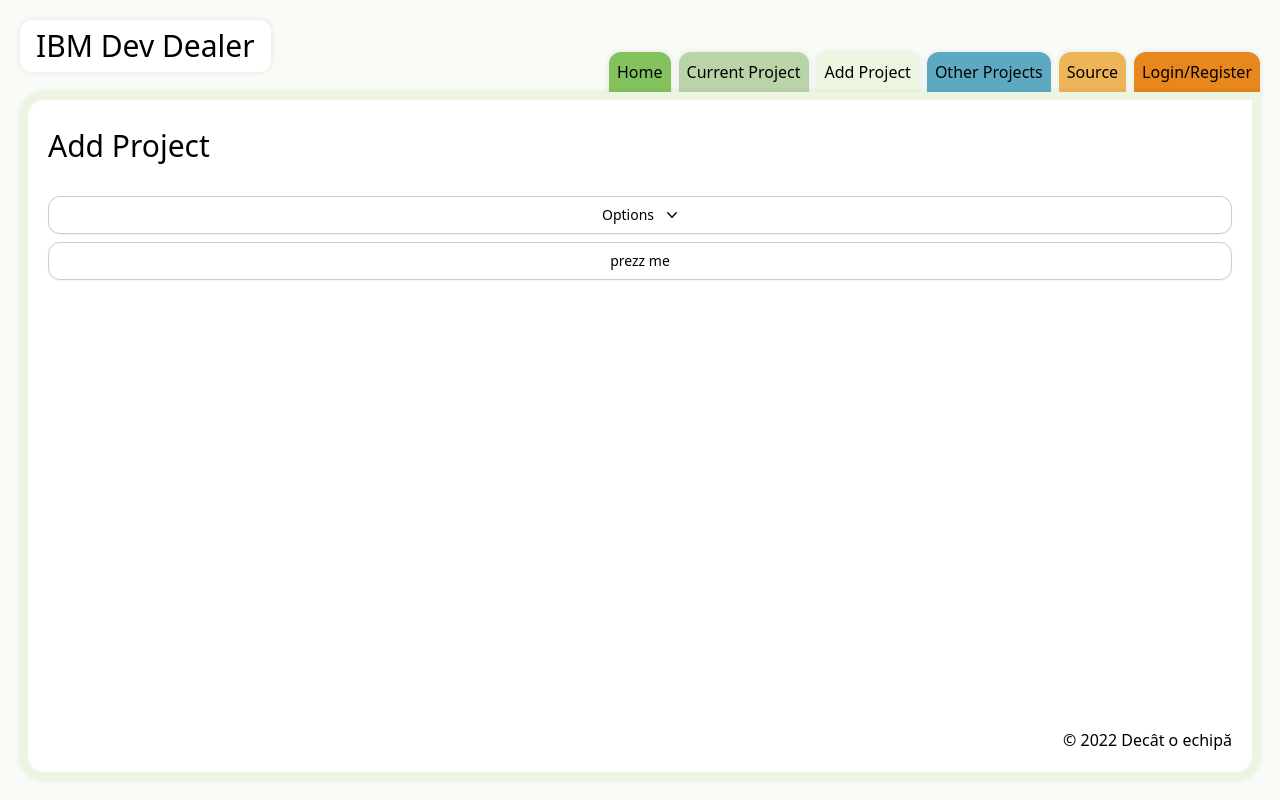
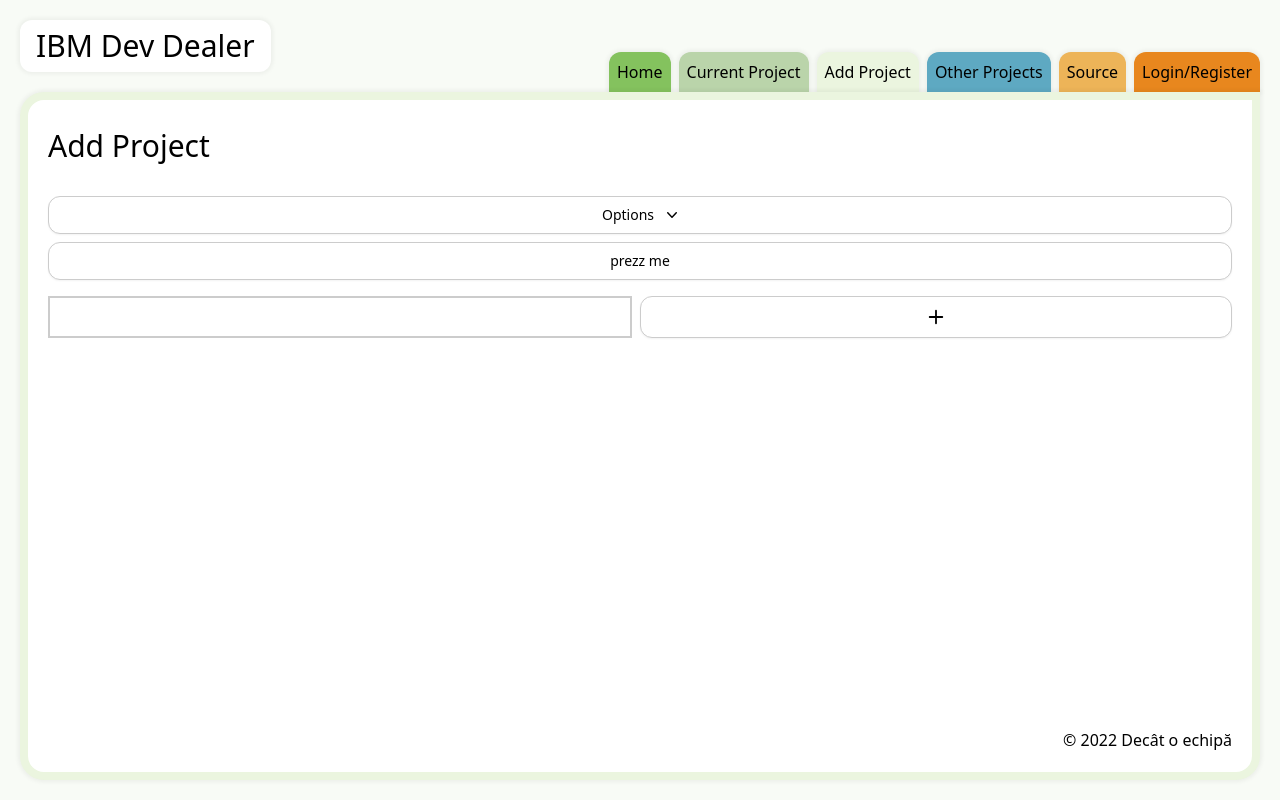
Before and after one commit to IBM-Dev-Dealer/frontend, a Next.js app: page /add-project in a window 1280 px wide. Built offline with nearby package versions, Linux system fonts and the light colour scheme.

Commit message:
work on StringList component

```diff
--- a/components/atoms/Button/Button.jsx
+++ b/components/atoms/Button/Button.jsx
@@ -1,12 +1,13 @@
 import { classNames } from '../../../utils/utils';
 import styles from './Button.module.scss';
 
-const Button = ({ label, onClick, isLoading }) => {
+const Button = ({ label, onClick, isLoading, className }) => {
   return (
     <button
       className={classNames(
         styles.button,
         'inline-flex w-full justify-center rounded-md border border-gray-300 bg-white px-4 py-2 text-sm font-medium text-gray-700 shadow-sm hover:bg-gray-50 active:outline-none active:ring-2 active:ring-indigo-500 active:ring-offset-2 active:ring-offset-gray-100 my-2',
+        className,
       )}
       onClick={onClick}
       onKeyDown={onClick}
--- /dev/null
+++ b/components/atoms/StringList/StringList.jsx
@@ -0,0 +1,73 @@
+import { useEffect, useState } from 'react';
+import { PlusIcon, XMarkIcon } from '@heroicons/react/20/solid';
+import Button from '../Button/Button';
+import { colorizeJSXArray } from '../../../utils/utils';
+
+const StringList = () => {
+  const [entries, setEntries] = useState([]);
+  const [inputValue, setInputValue] = useState('');
+
+  useEffect(() => {
+    console.log('entries', entries);
+  }, [entries]);
+
+  const handleInputContent = () => {
+    if (inputValue === '') return;
+    setEntries((prev) => {
+      const newArr = [...prev];
+      newArr.push(inputValue);
+      return newArr;
+    });
+    setInputValue('');
+  };
+
+  const removeEntry = (entry) => {
+    setEntries((prev) => {
+      const newArr = [...prev];
+      const index = prev.indexOf(entry);
+      newArr.splice(index, 1);
+      return newArr;
+    });
+  };
+
+  const entriesMap = colorizeJSXArray(
+    entries.map((entry, i) => (
+      <div
+        className='bg-light-mustard max-w-full py-2 px-4 rounded-xl flex justify-between gap-2 shadow-sm w-fit'
+        key={`${entry}-${i}`}
+      >
+        <div className='break-words overflow-clip'>{entry}</div>
+        <div className='flex items-center'>
+          <XMarkIcon
+            className='cursor-pointer w-6 h-6 hover:scale-110 active:opacity-20 active:scale-50'
+            onClick={() => removeEntry(entry)}
+          />
+        </div>
+      </div>
+    )),
+  );
+
+  return (
+    <>
+      <div className='w-100 flex gap-2'>
+        <input
+          className='w-full border-solid border-2 border-gray my-2 px-2'
+          value={inputValue}
+          onChange={(e) => setInputValue(e.target.value)}
+          onKeyDown={(e) => {
+            if (e.key === 'Enter') handleInputContent();
+          }}
+        />
+        <Button
+          label={<PlusIcon className='w-6 h-6' />}
+          className='w-fit px-2 py-2'
+          onClick={handleInputContent}
+        />
+      </div>
+
+      <div className='flex gap-4 flex-wrap my-2'>{entriesMap}</div>
+    </>
+  );
+};
+
+export default StringList;
--- a/components/page-components/AddProject/AddProject.jsx
+++ b/components/page-components/AddProject/AddProject.jsx
@@ -1,6 +1,7 @@
 import Dropdown from '../../atoms/Dropdown/Dropdown';
 import Title from '../../atoms/Title/Title';
 import Button from '../../atoms/Button/Button';
+import StringList from '../../atoms/StringList/StringList';
 
 const AddProject = () => {
   return (
@@ -14,6 +15,7 @@ const AddProject = () => {
         ]}
       />
       <Button label={'prezz me'} />
+      <StringList />
     </div>
   );
 };
--- a/utils/utils.js
+++ b/utils/utils.js
@@ -28,7 +28,7 @@ export const getTitle = (route) => {
   return `IBM Dev Dealer${newRoute}`;
 };
 
-export const classNames = (...classes) => classes.join(' ');
+export const classNames = (...classes) => classes.filter((className) => className).join(' ');
 
 export const colorizeJSXArray = (JSXElements) => {
   let i = 0;
```
